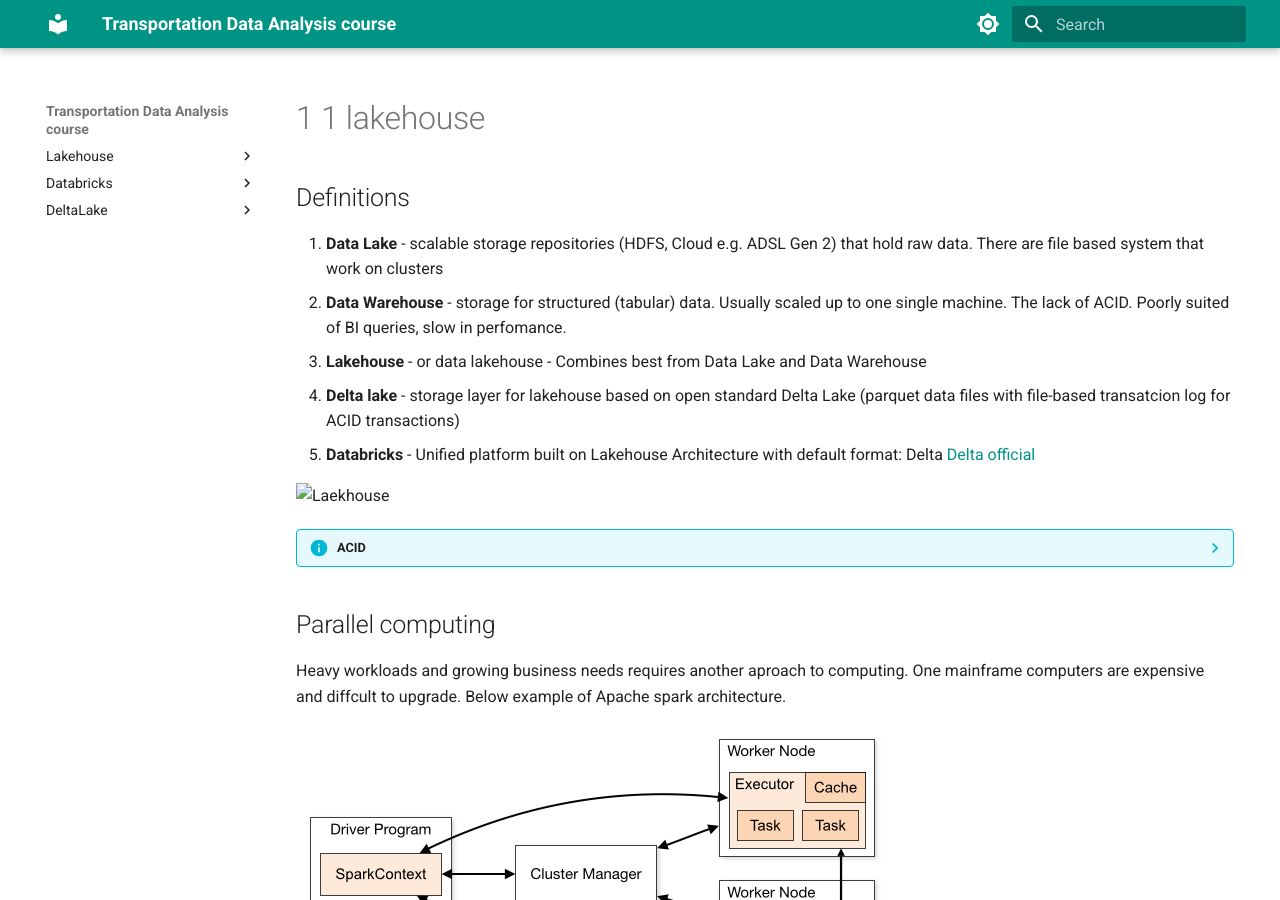
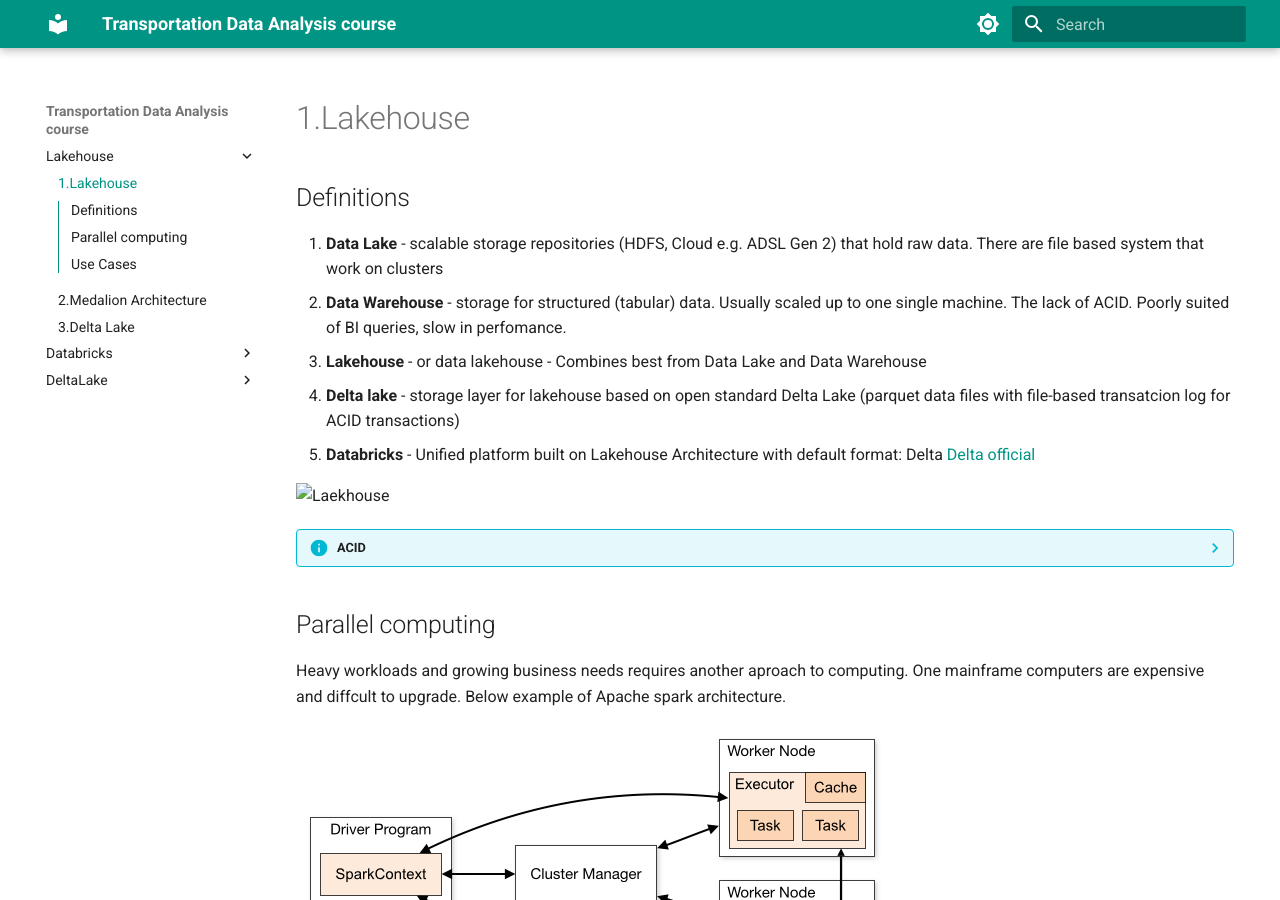
Before and after one commit to kmodelewski/data_science_4_transport, an MkDocs documentation site: the page built from docs/1-Lakehouse/1_1_lakehouse.md, in a window 1280 px wide and 900 px high. Built offline with MkDocs 1.6.1 and Material for MkDocs 9.7.7, drawn with Linux system fonts in a browser that asks for light colours; some of the changed lines change nothing that is shown.

Commit message:
change navigation pages

```diff
--- a/mkdocs.yml
+++ b/mkdocs.yml
@@ -2,8 +2,8 @@
 
 nav:
   - Lakehouse:
-    - 1.Lakehouse: 1-Lakehouse/1_lakehouse.md
-    - 2.Medalion Architecture: 1-Lakehouse/1_0_medallion_architecture.md
+    - 1.Lakehouse: 1-Lakehouse/1_1_lakehouse.md
+    - 2.Medalion Architecture: 1_0_Lakehouse/1_0_medallion_architecture.md
     - 3.Delta Lake: 1-Lakehouse/1_2_delta_lake.md
   - Databricks:
       - 1.Architecture: 2-Databricks/db_platform_architecture.md
```
